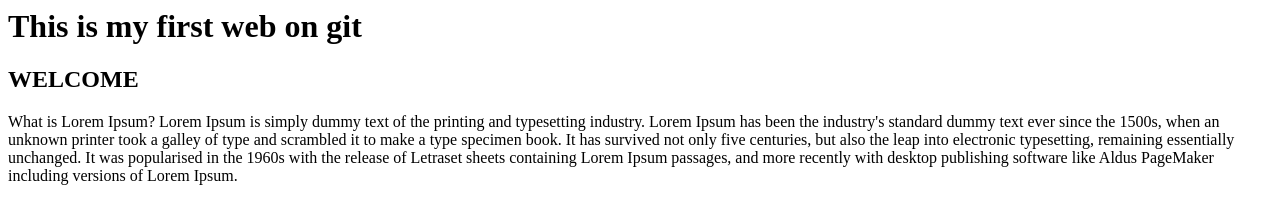
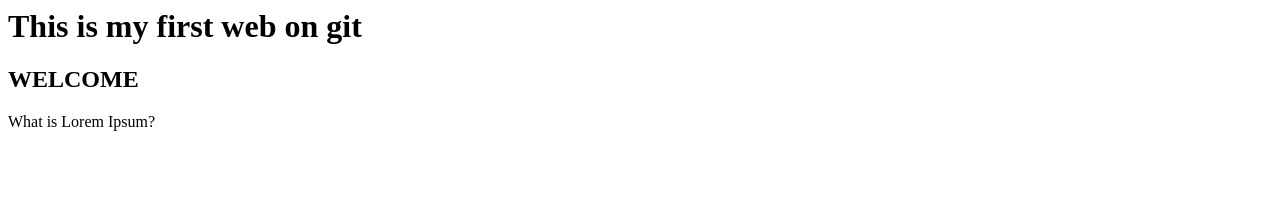
Before and after one commit to mutheusandra50-beep/STARSANDRAcodehack2026, a plain HTML site: page index.html in a window 1280 px wide. Drawn offline with Linux system fonts and the light colour scheme.

Commit message:
deleted some lines from my paragraph

```diff
--- a/index.html
+++ b/index.html
@@ -6,7 +6,7 @@
 	<body>
 		<p>
 			What is Lorem Ipsum?
-Lorem Ipsum is simply dummy text of the printing and typesetting industry. Lorem Ipsum has been the industry's standard dummy text ever since the 1500s, when an unknown printer took a galley of type and scrambled it to make a type specimen book. It has survived not only five centuries, but also the leap into electronic typesetting, remaining essentially unchanged. It was popularised in the 1960s with the release of Letraset sheets containing Lorem Ipsum passages, and more recently with desktop publishing software like Aldus PageMaker including versions of Lorem Ipsum.
+
 		</p>
 
 	</body>
```
